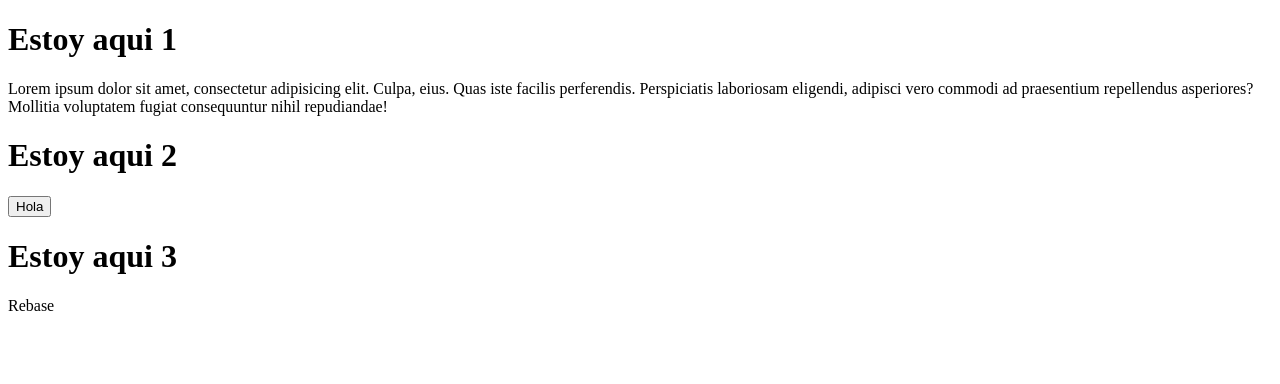
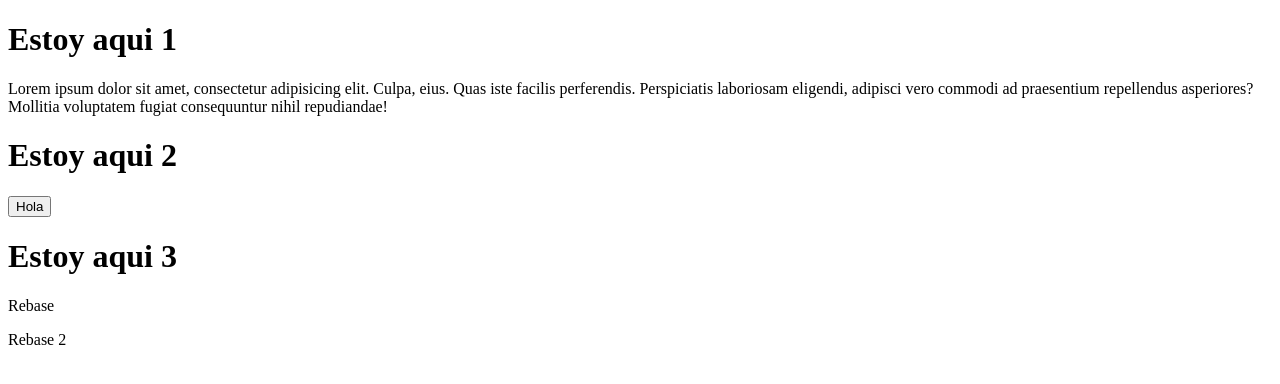
Before and after one commit to jcsoftdev/git, a plain HTML site: page index.html in a window 1280 px wide. Drawn offline with Linux system fonts and the light colour scheme.

Commit message:
rebase message 2

```diff
--- a/index.html
+++ b/index.html
@@ -15,5 +15,6 @@
   <button>Hola</button>
   <h1>Estoy aqui 3</h1>
   <p>Rebase</p>
+  <p>Rebase 2</p>
 </body>
 </html>
```
